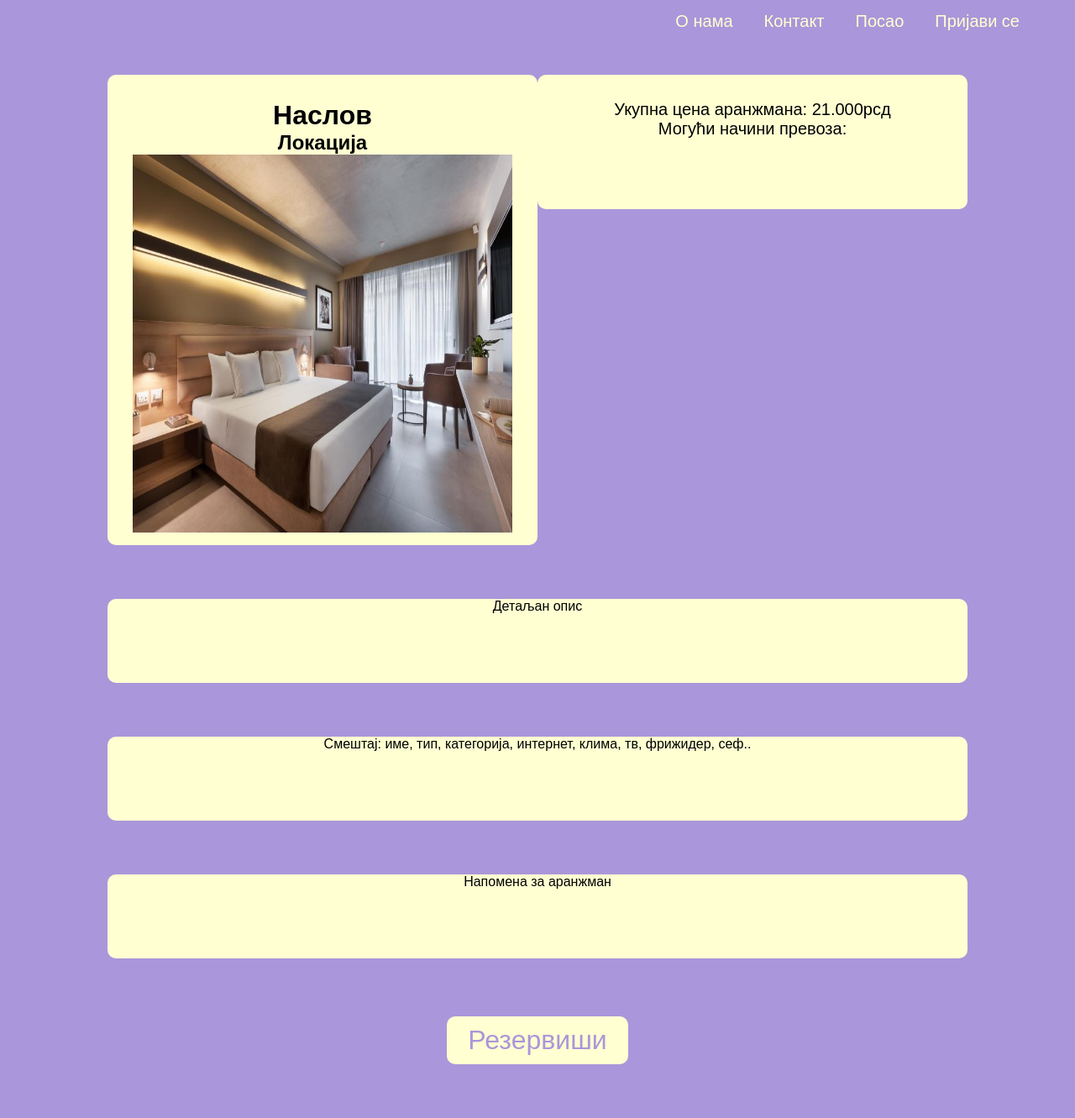
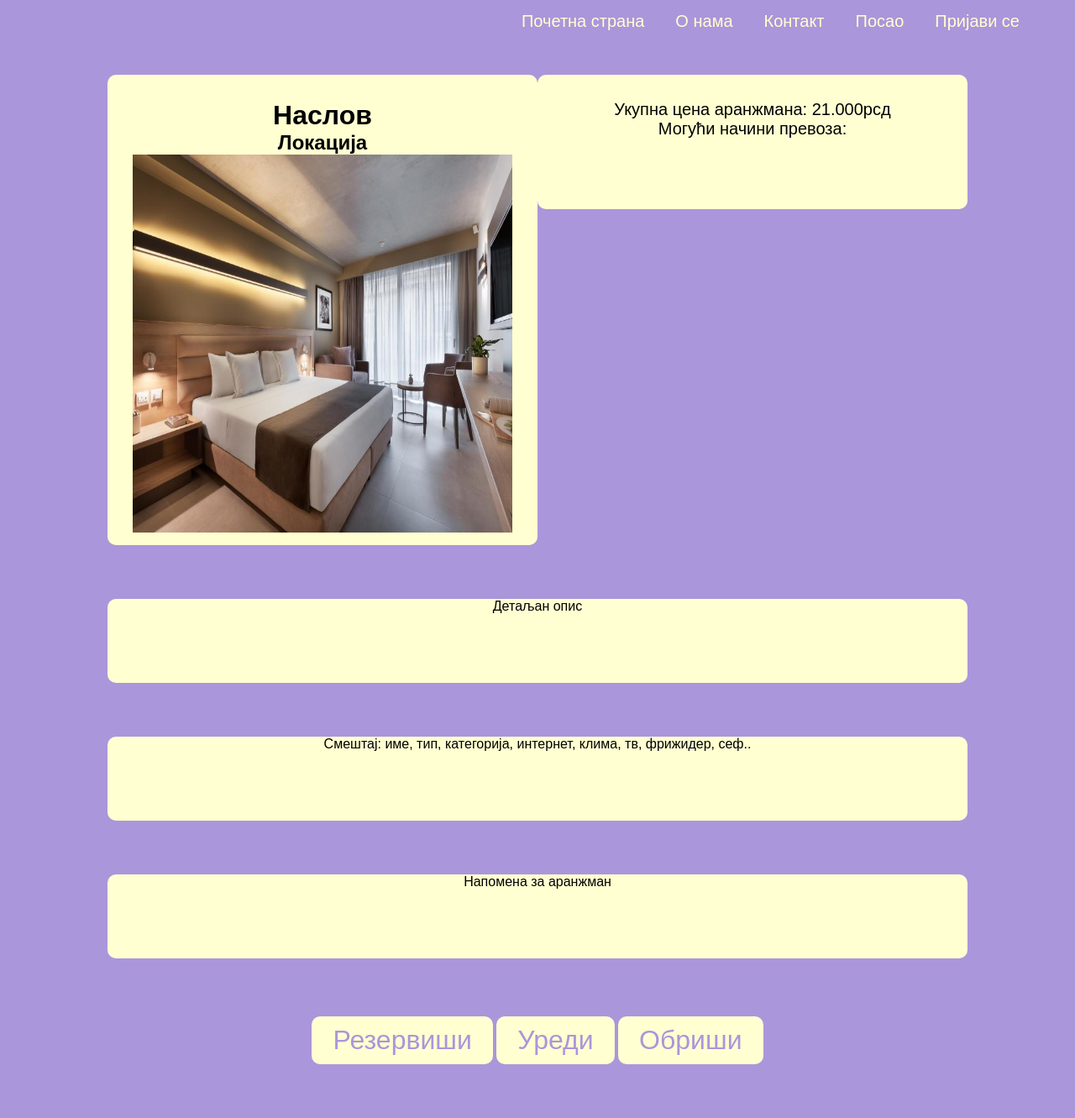
Before and after one commit to molnarkg7/PISiBP_projekat, a PHP site: page /program.php?id=1 in a window 1280 px wide. Shown: the whole page at 84% size. Run offline with PHP 8.4, Linux system fonts and the light colour scheme.

Commit message:
Add files via upload

```diff
--- a/about.html
+++ b/about.html
@@ -15,10 +15,11 @@
             </div>
 
             <div class="navtop-list">
-                <a href="login.html">Пријави се</a>
+                <a href="login.php">Пријави се</a>
                 <a href="job.html">Посао</a>
                 <a href="contact.html">Контакт</a>
                 <a href="about.html">О нама</a>
+                <a href="index.php">Почетна страна</a>
             </div>
         </div>
     </header>
--- a/contact.html
+++ b/contact.html
@@ -16,10 +16,11 @@
             </div>
 
             <div class="navtop-list">
-                <a href="login.html">Пријави се</a>
+                <a href="login.php">Пријави се</a>
                 <a href="job.html">Посао</a>
                 <a href="contact.html">Контакт</a>
                 <a href="about.html">О нама</a>
+                <a href="index.php">Почетна страна</a>
             </div>
         </div>
     </header>
--- a/index.php
+++ b/index.php
@@ -21,7 +21,7 @@
                 <a href=""></a>
             </div>
             <div class="navtop-list">
-                <a href="login.html">Пријави се</a>
+                <a href="login.php">Пријави се</a>
                 <a href="job.html">Посао</a>
                 <a href="contact.html">Контакт</a>
                 <a href="about.html">О нама</a>
--- a/job.html
+++ b/job.html
@@ -15,10 +15,11 @@
             </div>
 
             <div class="navtop-list">
-                <a href="login.html">Пријави се</a>
+                <a href="login.php">Пријави се</a>
                 <a href="job.html">Посао</a>
                 <a href="contact.html">Контакт</a>
                 <a href="about.html">О нама</a>
+                <a href="index.php">Почетна страна</a>
             </div>
         </div>
     </header>
--- a/pretraga.php
+++ b/pretraga.php
@@ -43,10 +43,11 @@
             </div>
 
             <div class="navtop-list">
-                <a href="login.html">Пријави се</a>
+                <a href="login.php">Пријави се</a>
                 <a href="job.html">Посао</a>
                 <a href="contact.html">Контакт</a>
                 <a href="about.html">О нама</a>
+                <a href="index.php">Почетна страна</a>
             </div>
         </div>
     </header>
--- a/program.php
+++ b/program.php
@@ -23,10 +23,11 @@
             </div>
 
             <div class="navtop-list">
-                <a href="login.html">Пријави се</a>
+                <a href="login.php">Пријави се</a>
                 <a href="job.html">Посао</a>
                 <a href="contact.html">Контакт</a>
                 <a href="about.html">О нама</a>
+                <a href="index.php">Почетна страна</a>
             </div>
         </div>
     </header>
@@ -69,6 +70,8 @@
             </div>
             <div class="btn-rezervisi">
                 <a href="rezervacija.html" ><button class="button-rezervacija">Резервиши</button></a>
+                <button class="button-uredi">Уреди</button>
+                <button class="button-obrisi">Обриши</button>
             </div>
     </main>
 </body>
--- a/rezervacija.html
+++ b/rezervacija.html
@@ -16,10 +16,11 @@
             </div>
 
             <div class="navtop-list">
-                <a href="login.html">Пријави се</a>
+                <a href="login.php">Пријави се</a>
                 <a href="job.html">Посао</a>
                 <a href="contact.html">Контакт</a>
                 <a href="about.html">О нама</a>
+                <a href="index.php">Почетна страна</a>
             </div>
         </div>
     </header>
--- a/style.css
+++ b/style.css
@@ -280,7 +280,7 @@
     text-align: center;
   }
 
-  .button-rezervacija {
+  .button-rezervacija, .button-uredi, .button-obrisi {
     background-color: #FFFFD2;
     color: #AA96DA;
     border: none;
```
